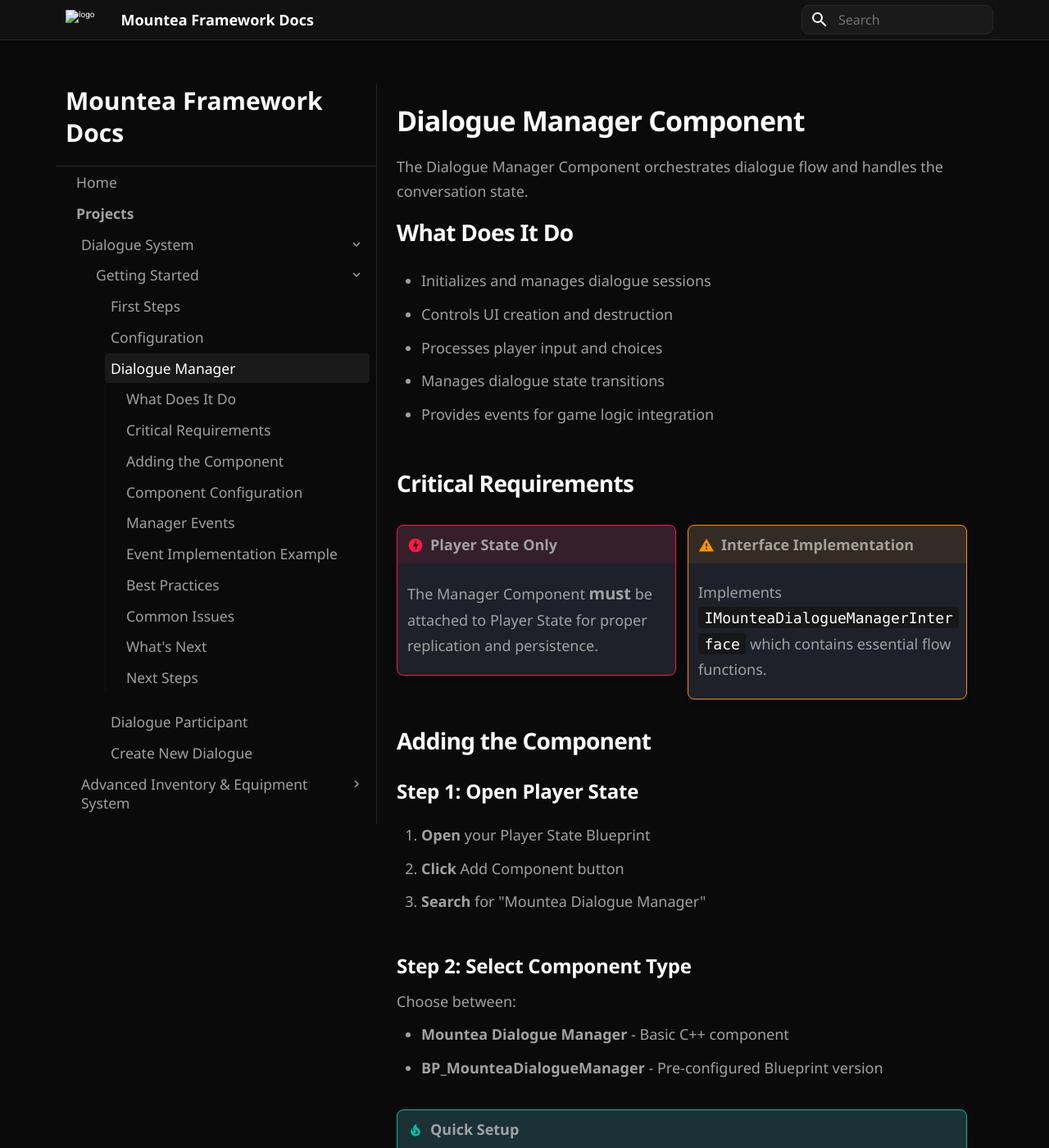
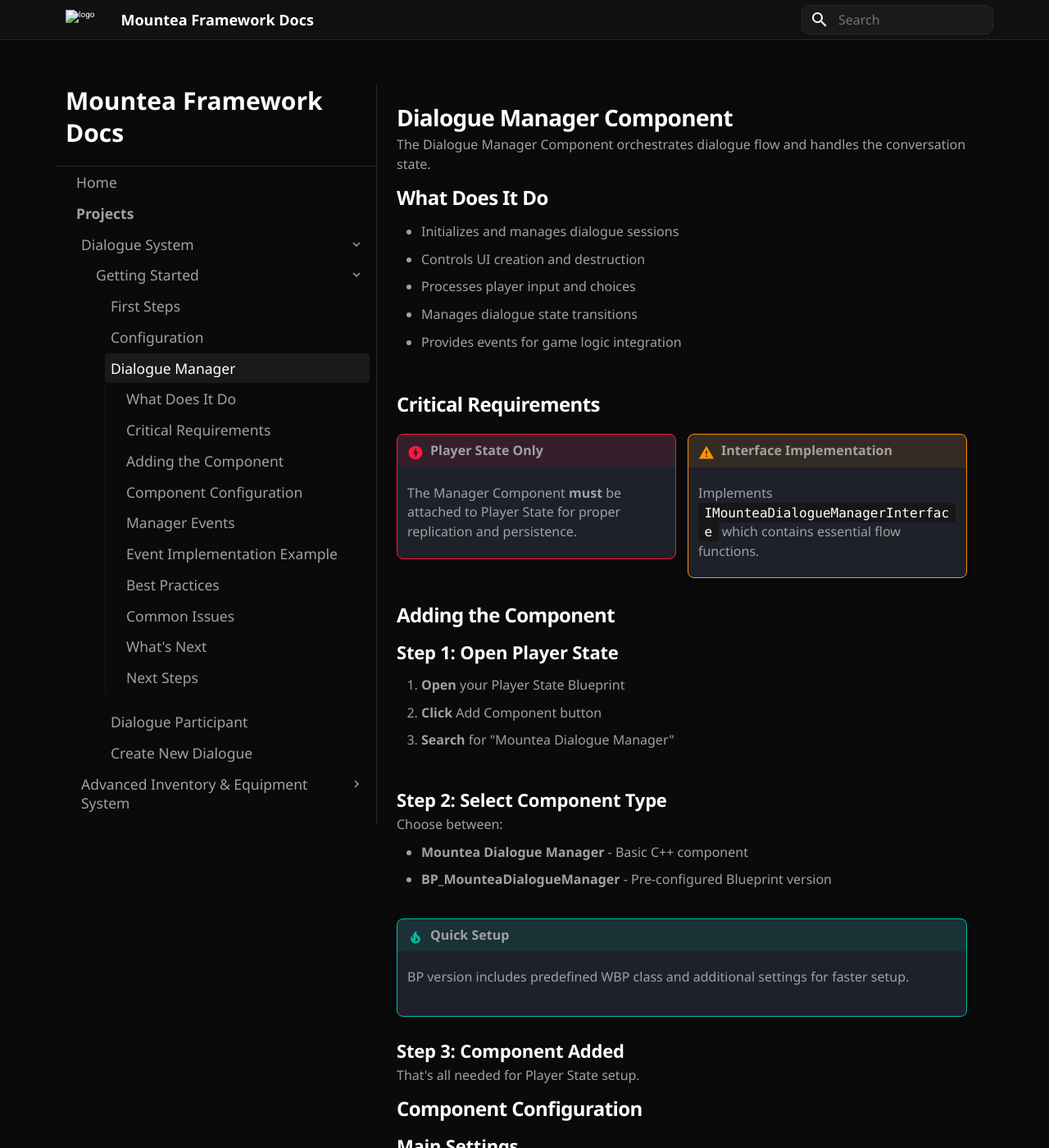
Before and after one commit to Mountea-Framework/MounteaFrameworkWebsite, an MkDocs documentation site: the page built from docs_src/DialogueSystem/GettingStarted/SetupDialogueManager.md, in a window 1280 px wide and 1400 px high. Shown: the whole window at 82% size. Built offline with MkDocs 1.6.1 and Material for MkDocs 9.7.7, drawn with Linux system fonts in a browser that asks for light colours; old or Windows-style settings are respelled for this version of MkDocs.

Commit message:
Updated CSS for various classes
Fixed readability issues on monitors.

```diff
--- a/docs_src/stylesheets/custom.css
+++ b/docs_src/stylesheets/custom.css
@@ -12,10 +12,15 @@
 
 	--font-system: "Segoe UI", -apple-system, BlinkMacSystemFont, Roboto,
 		sans-serif;
-  --font-mono: "JetBrains Mono", "SF Mono", Monaco, "Cascadia Code", "Roboto Mono", Consolas,
-    monospace;
+	--font-mono: "JetBrains Mono", "SF Mono", Monaco, "Cascadia Code",
+		"Roboto Mono", Consolas, monospace;
 
 	--box-radius-sm: 0.2rem;
+
+	--base-text-size: 0.8rem;
+	--smaller-text-size: 0.7rem;
+
+	--base-element-margin: 0.8rem 0;
 }
 
 /* Override all MkDocs Material backgrounds */
@@ -132,7 +137,7 @@
 .md-typeset {
 	font-family: var(--font-system) !important;
 	color: var(--prose-text) !important;
-  line-height: 1.7 !important;
+	line-height: 1.475 !important;
 	font-size: 1rem !important;
 }
 
@@ -140,9 +145,9 @@
 	color: var(--prose-text-high) !important;
 	font-family: var(--font-system) !important;
 	font-weight: 700 !important;
-  font-size: 1.7rem !important;
+	font-size: 1.4rem !important;
 	line-height: 1.2 !important;
-  margin: 1rem 0 !important;
+	margin: 1rem 0 0.2rem 0 !important;
 	letter-spacing: -0.025em !important;
 	width: 100% !important;
 	display: inline-block;
@@ -152,9 +157,9 @@
 	color: var(--prose-text-high) !important;
 	font-family: var(--font-system) !important;
 	font-weight: 700 !important;
-  font-size: 1.4rem !important;
+	font-size: 1.2rem !important;
 	line-height: 1.3 !important;
-  margin: 0.8rem 0 !important;
+	margin: 0.65rem 0 0.2rem 0 !important;
 	letter-spacing: -0.025em !important;
 	width: 100% !important;
 	display: inline-block;
@@ -164,8 +169,8 @@
 	color: var(--prose-text-high) !important;
 	font-family: var(--font-system) !important;
 	font-weight: 600 !important;
-  font-size: 1.2rem !important;
-  margin: 0.5rem 0 !important;
+	font-size: 1.1rem !important;
+	margin: 0.45rem 0 0.1rem 0 !important;
 	width: 100% !important;
 	display: inline-block;
 }
@@ -174,8 +179,8 @@
 	color: var(--prose-text-high) !important;
 	font-family: var(--font-system) !important;
 	font-weight: 600 !important;
-  font-size: 1.05rem !important;
-  margin: 0.5rem 0 !important;
+	font-size: 1rem !important;
+	margin: 0.3rem 0 0.1rem 0 !important;
 	display: inline-block;
 	width: 100%;
 }
@@ -188,6 +193,8 @@
 .md-typeset a {
 	color: var(--prose-accent) !important;
 	text-decoration: none !important;
+	line-height: 1.3rem;
+	font-size: var(--base-text-size) !important;
 }
 
 .md-typeset a:hover {
@@ -207,6 +214,10 @@
 }
 
 /* Code */
+.md-typeset .highlight {
+	margin: var(--base-element-margin) !important;
+}
+
 .md-typeset code {
 	background: var(--prose-code-bg) !important;
 	color: var(--prose-accent) !important;
@@ -222,7 +233,7 @@
 	border: 1px solid var(--prose-border) !important;
 	border-radius: 8px !important;
 	padding: 1rem !important;
-  margin: 1.25rem 0 !important;
+	margin: 0.25rem 0 !important;
 	overflow-x: auto !important;
 }
 
@@ -238,7 +249,7 @@
 	border: 1px solid var(--prose-border) !important;
 	border-radius: 8px !important;
 	overflow: hidden !important;
-  margin: 1.25rem 0 !important;
+	margin: 0.25rem 0 !important;
 	display: inline-table !important;
 }
 
@@ -268,11 +279,11 @@
 }
 
 .admonition * {
-  font-size: 1rem;
+	font-size: var(--base-text-size) !important;
 }
 
 .admonition p {
-  padding: 0 .6rem;
+	padding: 0 0.6rem;
 }
 
 .admonition p:not(.admonition-title) {
@@ -288,7 +299,8 @@
 	margin: 0rem !important;
 }
 
-.md-typeset .admonition-title:before, .md-typeset summary:before {
+.md-typeset .admonition-title:before,
+.md-typeset summary:before {
 	top: 30% !important;
 }
 
@@ -296,10 +308,14 @@
 	width: 49% !important;
 }
 
+.md-typeset img {
+	margin: var(--base-element-margin) !important;
+}
+
 article img {
 	border-radius: 0.2rem;
 	transition: all 0.35s ease !important;
-  border:  0.5px solid transparent;
+	border: 0.5px solid transparent;
 }
 
 article img:hover {
@@ -357,9 +373,8 @@
 
 .card.setupDialogueManager::before,
 .card.configuration::before {
-  background:
-      url(../../assets/Documentation/Configuration.webp)
-      no-repeat right center / contain;
+	background: url(../../assets/Documentation/Configuration.webp) no-repeat right
+		center / contain;
 }
 
 .card-icon {
@@ -411,15 +426,15 @@
 .nav-toggle {
 	all: unset;
 	display: inline-block;
-  margin-right: .25em;
+	margin-right: 0.25em;
 	cursor: pointer;
-  font-size: .8em;
+	font-size: 0.8em;
 	line-height: 1;
 	color: var(--md-default-fg);
 }
 
 .md-typeset__scrollwrap {
-  margin: 1.5625em 0 !important;
+	margin: 0.25rem 0 !important;
 }
 
 .md-typeset__table {
@@ -431,13 +446,18 @@
 	padding: 0.5rem 0 !important;
 }
 
+.highlight code span {
+	font-size: var(--smaller-text-size) !important;
+	line-height: 1.1rem !important;
+}
+
 /* Responsive */
 @media screen and (max-width: 90em) {
-  [dir=ltr] .md-sidebar--primary {
+	[dir="ltr"] .md-sidebar--primary {
 		left: -21.5rem;
 	}
 
-  [data-md-toggle=drawer]:checked~.md-container .md-sidebar--primary {
+	[data-md-toggle="drawer"]:checked ~ .md-container .md-sidebar--primary {
 		transform: translateX(21.5rem);
 	}
 
@@ -448,13 +468,8 @@
 
 /* Unify Mobile & Tablets */
 @media (max-width: 1100px) {
-
 	* {
 		font-size: 1rem !important;
-  }
-
-  .md-typeset code span {
-    font-size: 0.8rem !important;
 	}
 
 	.card-grid {
@@ -474,17 +489,17 @@
 		margin-left: 0rem !important;
 	}
 
-  .md-nav--primary .md-nav__title~.md-nav__list {
+	.md-nav--primary .md-nav__title ~ .md-nav__list {
 		background-color: var(--prose-bg);
 	}
 
-  .md-content__inner>.highlight {
+	.md-content__inner > .highlight {
 		margin: 0em !important;
 	}
 
 	.md-typeset p {
-    line-height: 1.1rem;
-    font-size: 0.9rem;
+		line-height: 1.3rem;
+		font-size: var(--base-text-size) !important;
 	}
 
 	.md-typeset li {
@@ -497,7 +512,7 @@
 		height: 1rem !important;
 	}
 
-  .md-nav--primary .md-nav__link[for=__toc] .md-icon:after {
+	.md-nav--primary .md-nav__link[for="__toc"] .md-icon:after {
 		-webkit-mask-image: var(--md-annotation-bg-icon) !important;
 		mask-image: var(--md-annotation-bg-icon) !important;
 		width: 16px !important;
@@ -513,11 +528,11 @@
 		box-shadow: none;
 	}
 
-  [dir=ltr] .md-sidebar--primary {
+	[dir="ltr"] .md-sidebar--primary {
 		left: -25rem;
 	}
 
-  [data-md-toggle=drawer]:checked~.md-container .md-sidebar--primary {
+	[data-md-toggle="drawer"]:checked ~ .md-container .md-sidebar--primary {
 		transform: translateX(25rem);
 		box-shadow: 6px 0 16px 4px #81818126;
 	}
@@ -527,7 +542,6 @@
 		width: 100% !important;
 		margin: 0rem !important;
 	}
-
 }
 
 @media (max-width: 750px) {
@@ -536,11 +550,11 @@
 		box-shadow: none;
 	}
 
-  [dir=ltr] .md-sidebar--primary {
+	[dir="ltr"] .md-sidebar--primary {
 		left: -20rem !important;
 	}
 
-  [data-md-toggle=drawer]:checked~.md-container .md-sidebar--primary {
+	[data-md-toggle="drawer"]:checked ~ .md-container .md-sidebar--primary {
 		transform: translateX(20rem) !important;
 		box-shadow: 6px 0 16px 4px #81818126;
 	}
@@ -555,14 +569,13 @@
 }
 
 @media screen and (max-width: 90em) {
-  [data-md-toggle=drawer]:checked~.md-container .md-sidebar--primary {
+	[data-md-toggle="drawer"]:checked ~ .md-container .md-sidebar--primary {
 		transform: translateX(25rem);
 	}
 }
 
 /* Larger displays */
 @media (min-width: 1100px) {
-
 	/* Hide sidebar on index page */
 	[data-md-component="sidebar"]:has(a[href="."]) {
 		display: none;
@@ -573,14 +586,22 @@
 	}
 
 	/* Alternative approach */
-  body[data-md-color-scheme="slate"] .md-nav--primary:has(.md-nav__item--active a[href="."]) {
+	body[data-md-color-scheme="slate"]
+		.md-nav--primary:has(.md-nav__item--active a[href="."]) {
 		display: none;
 	}
 
 	.md-content p,
 	.md-content li,
-  .md-content code {
-    font-size: 0.9rem !important;
+	.md-content code,
+	td,
+	tr,
+	.md-typeset strong {
+		font-size: var(--base-text-size) !important;
+	}
+
+	.md-typeset tr {
+		font-weight: 600 !important;
 	}
 
 	.md-sidebar {
@@ -595,11 +616,14 @@
 		margin-left: 0.3rem !important;
 	}
 
-  [dir=ltr] .md-sidebar__inner {
+	[dir="ltr"] .md-sidebar__inner {
 		padding-right: 0rem !important;
 	}
 
-  [dir=ltr] .md-sidebar--primary:not([hidden])~.md-content>.md-content__inner {
+	[dir="ltr"]
+		.md-sidebar--primary:not([hidden])
+		~ .md-content
+		> .md-content__inner {
 		margin-left: 0rem !important;
 	}
 
```
Lines whose indentation alone changed are shown as unchanged.
